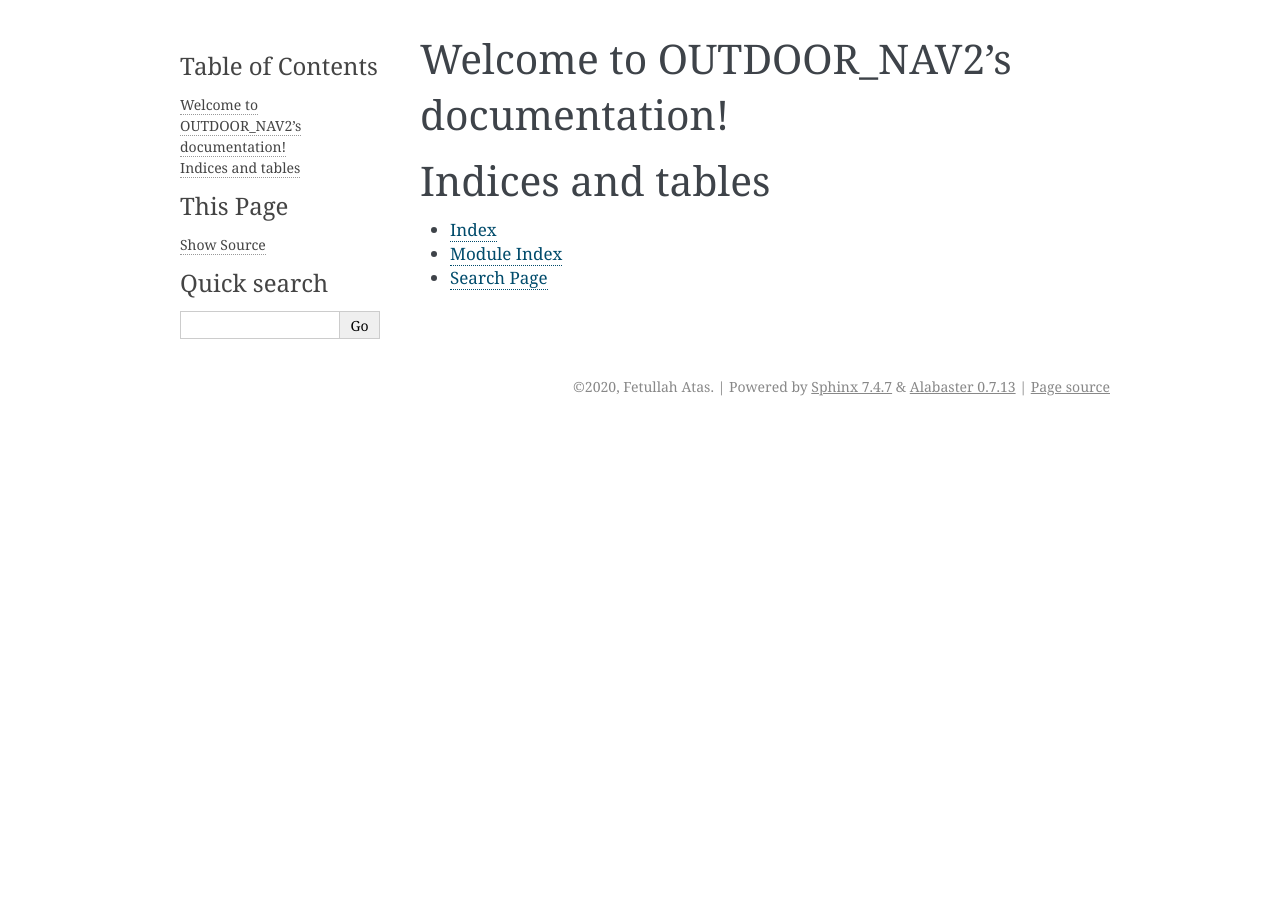
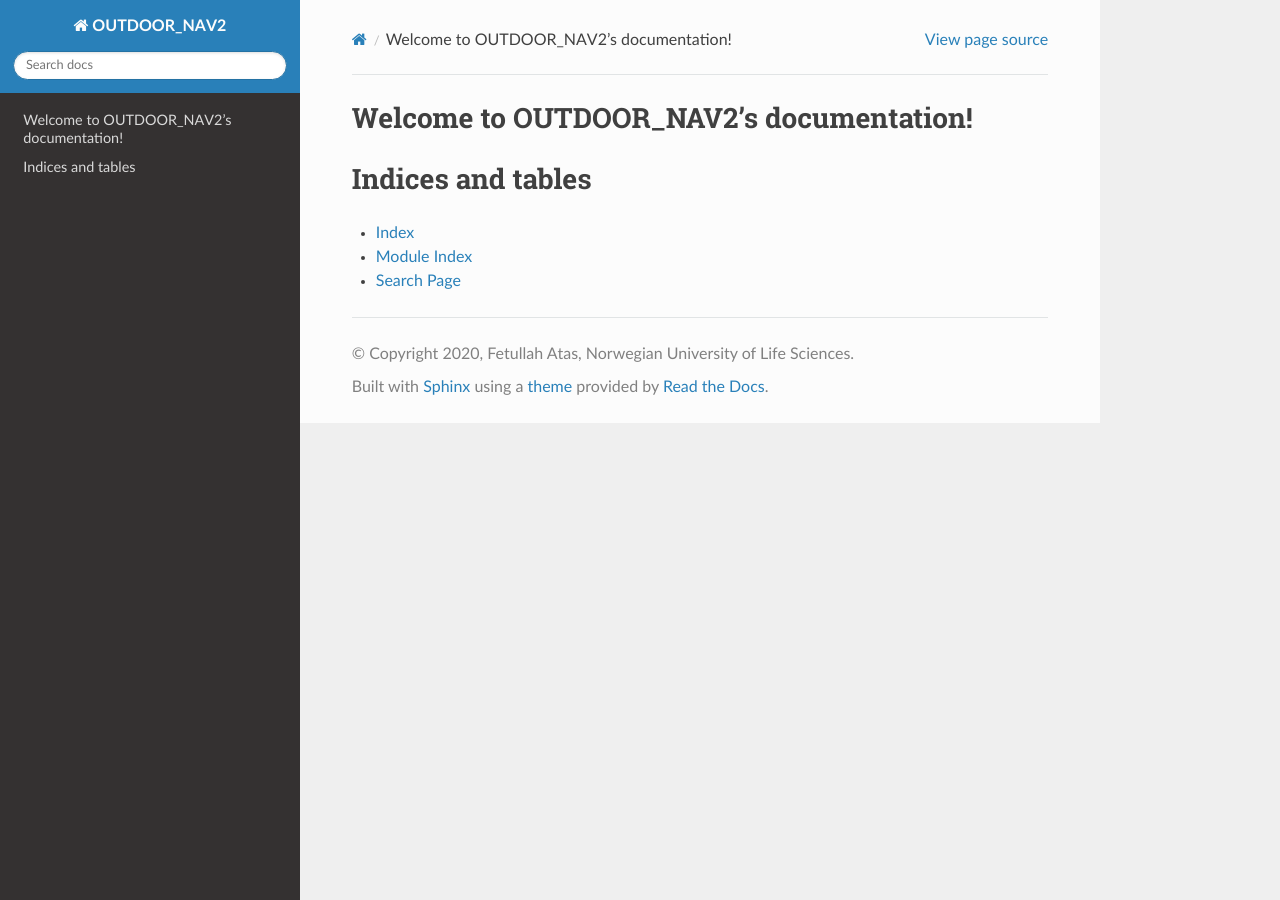
Before and after one commit to NMBURobotics/vox_nav, a Sphinx documentation site: the page built from docs/index.rst, in a window 1280 px wide. Built offline with Sphinx 7.4.7 and the Read the Docs theme 2.0.0, drawn with Linux system fonts in a browser that asks for light colours.

Commit message:
update sphinx theme

```diff
--- a/docs/conf.py
+++ b/docs/conf.py
@@ -18,7 +18,7 @@
 # -- Project information -----------------------------------------------------
 
 project = 'OUTDOOR_NAV2'
-copyright = '2020, Fetullah Atas'
+copyright = '2020, Fetullah Atas, Norwegian University of Life Sciences'
 author = 'Fetullah Atas'
 
 master_doc = 'index'
@@ -45,7 +45,7 @@ exclude_patterns = ['_build', 'Thumbs.db', '.DS_Store']
 # The theme to use for HTML and HTML Help pages.  See the documentation for
 # a list of builtin themes.
 #
-html_theme = 'alabaster'
+html_theme = 'sphinx_rtd_theme'
 
 # Add any paths that contain custom static files (such as style sheets) here,
 # relative to this directory. They are copied after the builtin static files,
```
